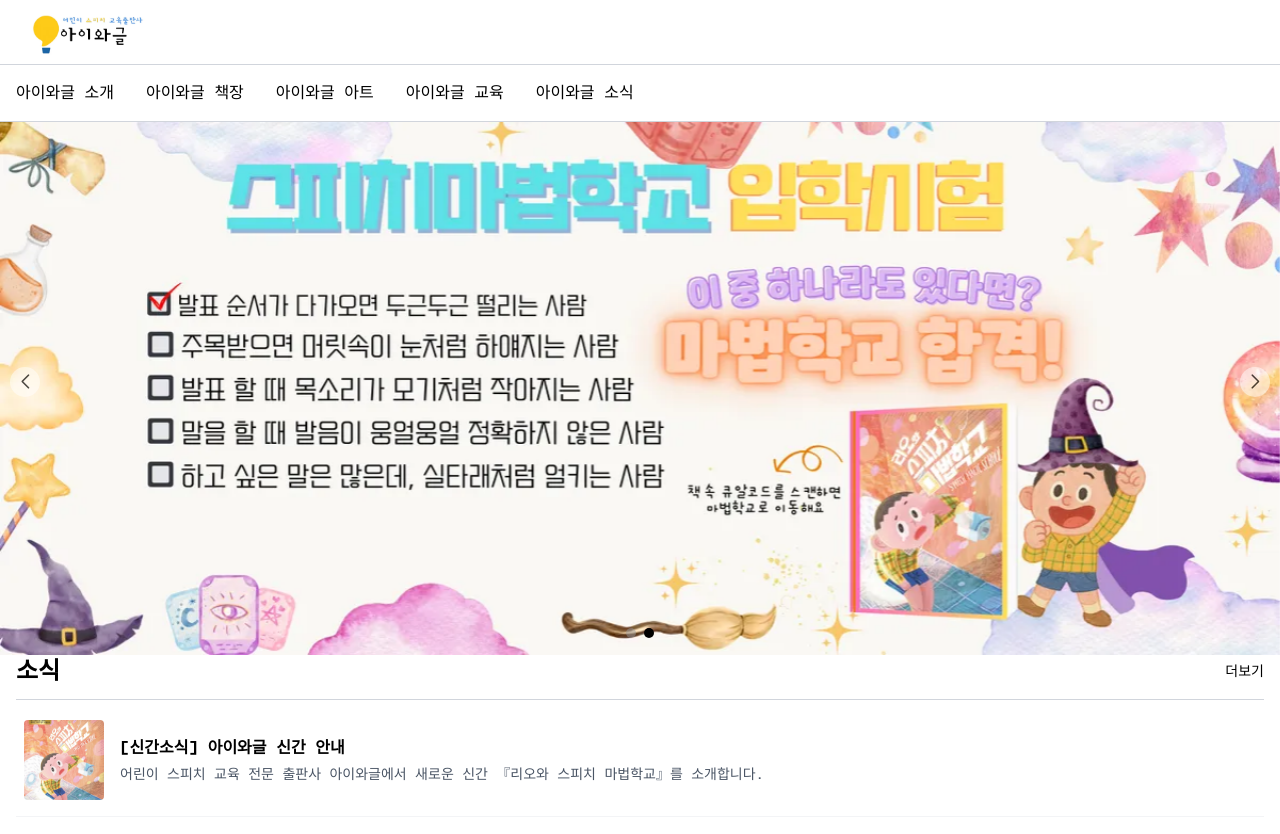
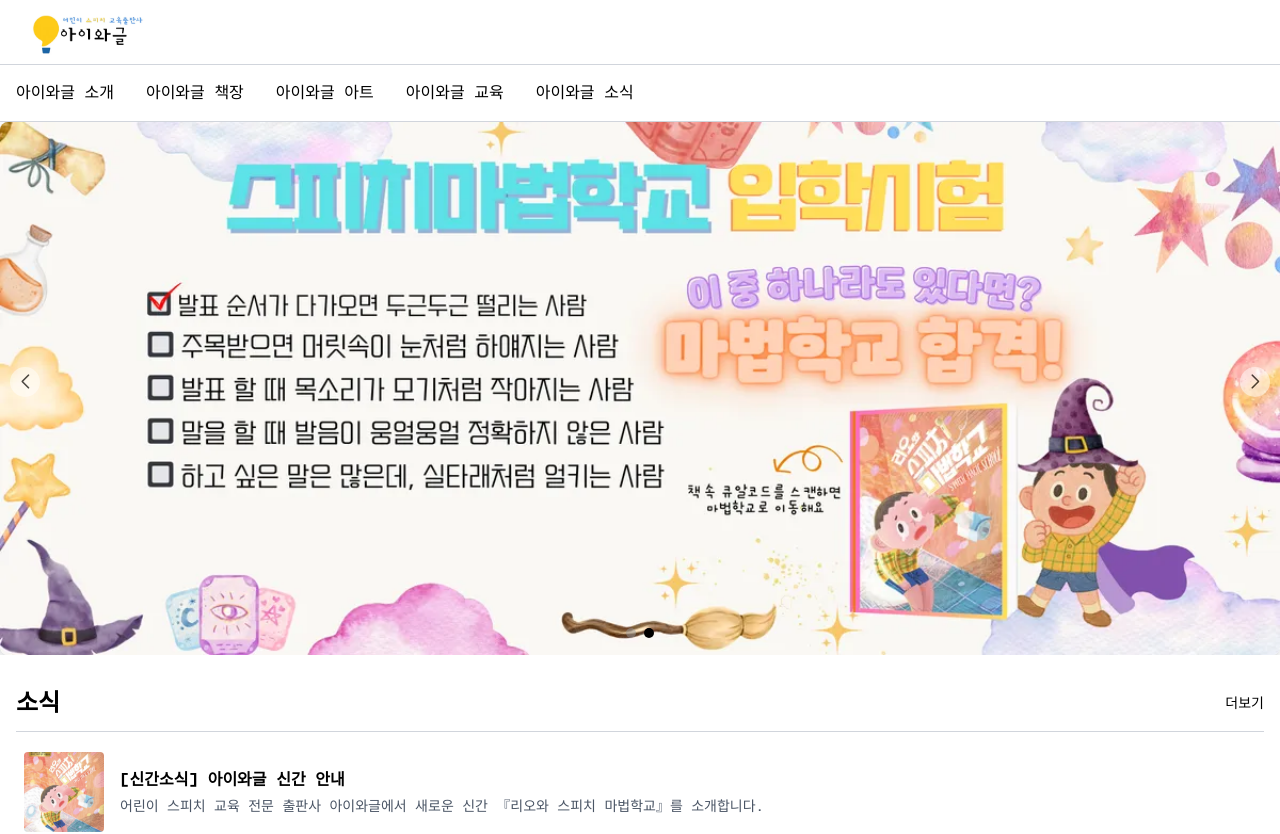
Before and after one commit to jjwonyop/bookstore, a Next.js app: page / in a window 1280 px wide. Shown: the top 834 px of the page. Built offline with nearby package versions, Linux system fonts and the light colour scheme.

Commit message:
메인 페이지 PC 화면에서 배너 크기 조정 및 레이아웃 개선

```diff
--- a/src/pages/index.tsx
+++ b/src/pages/index.tsx
@@ -44,8 +44,9 @@
           {/* 메인 콘텐츠 영역 */}
           <div className="w-full px-0 py-0 overflow-hidden">
             {/* 전체화면 스와이퍼 배너 영역 */}
-            <section className="w-full mb-0 p-0 m-0 overflow-hidden">
+            <section className="w-full mb-8 p-0 overflow-hidden bg-gray-50">
               {mounted && (
+                <div className="container mx-auto">
                   <Swiper
                     modules={[Navigation, Pagination, Autoplay]}
                     spaceBetween={0}
@@ -58,79 +59,76 @@
                       pauseOnMouseEnter: true
                     }}
                     loop={true}
-                  className="mainSwiper p-0 m-0"
+                    className="mainSwiper p-0"
                   >
-                  <SwiperSlide className="flex justify-center items-center p-0 m-0">
-                    <div className="relative w-full m-0 p-0">
+                    <SwiperSlide className="flex justify-center items-center p-0">
+                      <div className="relative w-full">
                         {isMobile ? (
-                        <div className="relative w-full h-auto overflow-hidden m-0 p-0">
+                          <div className="relative w-full h-auto overflow-hidden">
                             <Image
                               src={getImagePath("/images/main/mobile/모바일-대문.png")}
                               alt="출판사 아이와글 모바일 배너"
                               width={390}
                               height={800}
-                            className="w-full h-auto m-0 p-0"
+                              className="w-full h-auto"
                               priority
                             />
                           </div>
                         ) : (
-                        <div className="relative w-full flex justify-center items-center p-0 m-0">
-                          <div className="relative w-full h-auto bg-transparent p-0 m-0">
+                          <div className="relative">
                             <Image
                               src={getImagePath("/images/main/pc/PC-대문.png")}
                               alt="출판사 아이와글 데스크탑 배너"
                               width={1920}
                               height={1080}
-                              className="w-full h-auto"
+                              className="w-full h-auto rounded-lg shadow-md"
                               style={{
-                                maxHeight: '80vh',
+                                maxHeight: '70vh',
                                 objectFit: 'cover'
                               }}
                               priority
                             />
                           </div>
-                        </div>
                         )}
                       </div>
                     </SwiperSlide>
 
-                  <SwiperSlide className="flex justify-center items-center p-0 m-0">
-                    <div className="relative w-full m-0 p-0">
+                    <SwiperSlide className="flex justify-center items-center p-0">
+                      <div className="relative w-full">
                         {isMobile ? (
-                        <div className="relative w-full h-auto overflow-hidden m-0 p-0">
+                          <div className="relative w-full h-auto overflow-hidden">
                             <Image
                               src={getImagePath("/images/main/mobile/대문2-모바일.png")}
                               alt="출판사 아이와글 모바일 배너 2"
                               width={390}
                               height={800}
-                            className="w-full h-auto m-0 p-0"
+                              className="w-full h-auto"
                             />
                           </div>
                         ) : (
-                        <div className="relative w-full flex justify-center items-center p-0 m-0">
-                          <div className="relative w-full h-auto bg-transparent p-0 m-0">
+                          <div className="relative">
                             <Image
                               src={getImagePath("/images/main/pc/대문2-PC.png")}
                               alt="출판사 아이와글 데스크탑 배너 2"
                               width={1920}
                               height={1080}
-                              className="w-full h-auto"
+                              className="w-full h-auto rounded-lg shadow-md"
                               style={{
-                                maxHeight: '80vh',
+                                maxHeight: '70vh',
                                 objectFit: 'cover'
                               }}
                             />
-                          </div>
                           </div>
                         )}
                       </div>
                     </SwiperSlide>
                   </Swiper>
+                </div>
               )}
             </section>
 
             {/* 소식 섹션 */}
-            <section className="mb-6 md:mb-10 mt-2 md:mt-0 container mx-auto px-4">
+            <section className="mb-12 container mx-auto px-4">
               <div className="flex justify-between items-center mb-3">
                 <h2 className="text-xl md:text-2xl font-bold">소식</h2>
                 <Link href="/news" className="text-sm underline">더보기</Link>
@@ -138,7 +136,7 @@
               <div className="border-t border-gray-300 pt-3">
                 <ul className="space-y-2">
                   <li className="pb-2 border-b border-gray-100">
-                    <Link href="/news/new-books" className="block hover:bg-gray-50 p-2">
+                    <Link href="/news/new-books" className="block hover:bg-gray-50 p-2 rounded-lg">
                       <div className="flex items-center gap-4">
                         <div className="relative w-20 h-20 flex-shrink-0">
                           <Image
```
Lines whose indentation alone changed are shown as unchanged.
